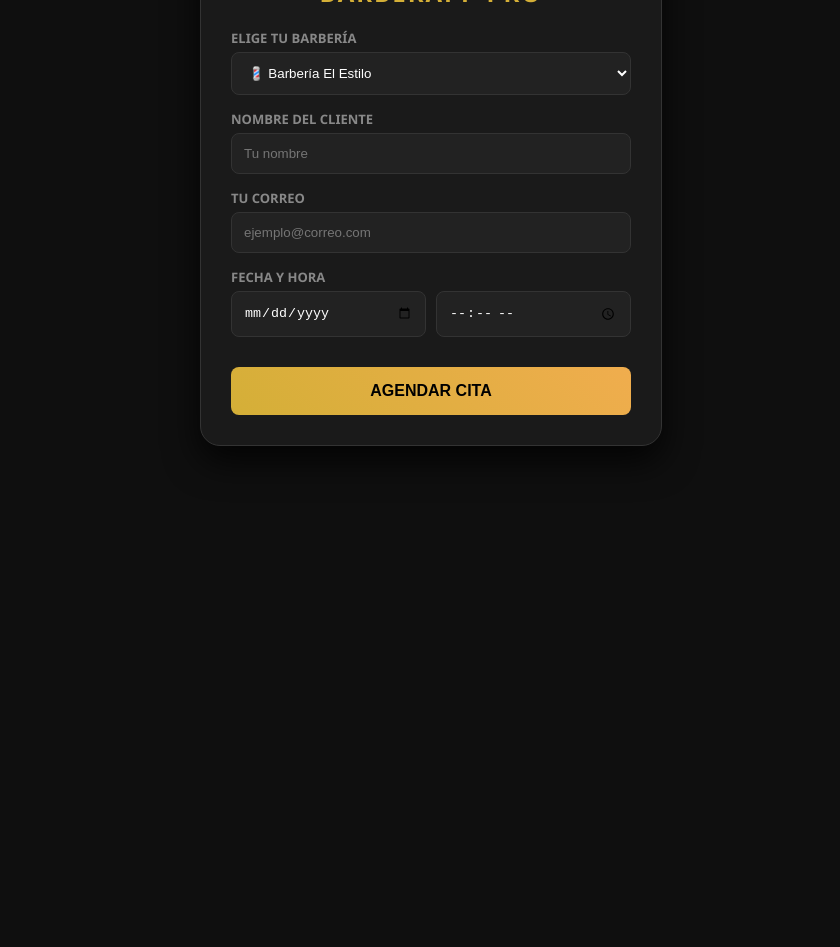
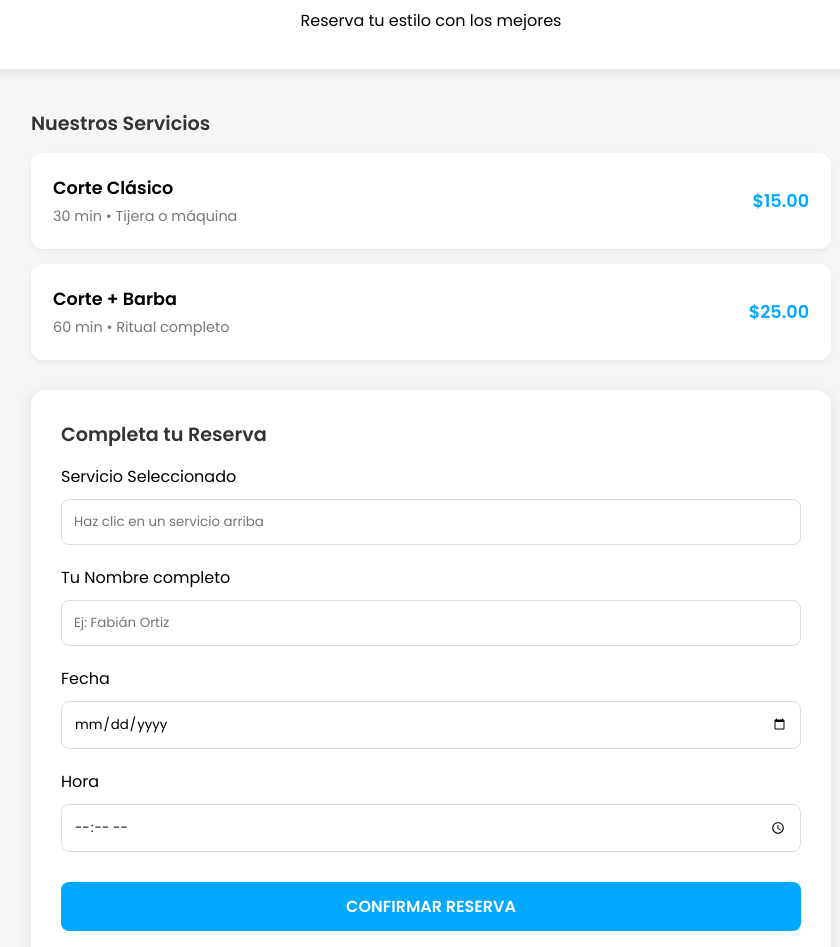
Before and after one commit to fabianortiz350-debug/mis-barberias, a website: page index.html in a window 1280 px wide. Shown: the part 103-1050 px from the top of the page, without its empty margins (209-1049 px from the left). Before the commit the page ends 800 px from the top, so only its background shows below. Drawn offline with Linux system fonts and the light colour scheme.

Commit message:
Update index.html

```diff
--- a/index.html
+++ b/index.html
@@ -3,63 +3,198 @@
 <head>
     <meta charset="UTF-8">
     <meta name="viewport" content="width=device-width, initial-scale=1.0">
-    <title>BarberApp Premium</title>
+    <title>BarberApp Pro | Reservas</title>
+    <link href="https://fonts.googleapis.com/css2?family=Poppins:wght@300;400;600&display=swap" rel="stylesheet">
     <style>
-        body { font-family: 'Segoe UI', sans-serif; background-color: #0f0f0f; color: #e0e0e0; display: flex; justify-content: center; padding: 20px; }
-        .card { background: #1a1a1a; padding: 30px; border-radius: 20px; width: 100%; max-width: 400px; border: 1px solid #333; box-shadow: 0 15px 35px rgba(0,0,0,0.8); }
-        h2 { text-align: center; color: #d4af37; letter-spacing: 2px; text-transform: uppercase; }
-        label { display: block; margin-top: 15px; font-size: 13px; color: #888; text-transform: uppercase; font-weight: bold; }
-        input, select { width: 100%; padding: 12px; margin-top: 5px; border-radius: 8px; border: 1px solid #333; background: #222; color: white; box-sizing: border-box; outline: none; transition: 0.3s; }
-        input:focus, select:focus { border-color: #d4af37; }
-        button { width: 100%; padding: 15px; margin-top: 30px; background: linear-gradient(45deg, #d4af37, #f0ad4e); border: none; border-radius: 8px; font-weight: bold; font-size: 16px; color: #000; cursor: pointer; transition: 0.4s; }
-        button:hover { transform: translateY(-3px); box-shadow: 0 5px 15px rgba(212, 175, 55, 0.4); }
+        :root {
+            --primary: #000000;
+            --accent: #00a8ff; /* Azul estilo Booksy */
+            --bg: #f4f7f6;
+            --white: #ffffff;
+        }
+
+        body {
+            font-family: 'Poppins', sans-serif;
+            background-color: var(--bg);
+            margin: 0;
+            padding: 0;
+        }
+
+        header {
+            background: var(--white);
+            padding: 20px;
+            text-align: center;
+            box-shadow: 0 2px 10px rgba(0,0,0,0.1);
+        }
+
+        .container {
+            max-width: 800px;
+            margin: 20px auto;
+            padding: 20px;
+        }
+
+        .section-title {
+            font-size: 1.2rem;
+            font-weight: 600;
+            margin-bottom: 15px;
+            color: #333;
+        }
+
+        /* Estilo de Tarjetas de Servicio como Booksy */
+        .service-card {
+            background: var(--white);
+            border-radius: 12px;
+            padding: 20px;
+            margin-bottom: 15px;
+            display: flex;
+            justify-content: space-between;
+            align-items: center;
+            box-shadow: 0 2px 5px rgba(0,0,0,0.05);
+            transition: transform 0.2s;
+            border: 2px solid transparent;
+            cursor: pointer;
+        }
+
+        .service-card:hover {
+            border-color: var(--accent);
+            transform: translateY(-2px);
+        }
+
+        .service-info h3 {
+            margin: 0;
+            font-size: 1.1rem;
+        }
+
+        .service-info p {
+            margin: 5px 0 0;
+            color: #777;
+            font-size: 0.9rem;
+        }
+
+        .service-price {
+            font-weight: 600;
+            font-size: 1.1rem;
+            color: var(--accent);
+        }
+
+        /* Formulario */
+        .booking-form {
+            background: var(--white);
+            padding: 30px;
+            border-radius: 15px;
+            margin-top: 30px;
+            box-shadow: 0 4px 15px rgba(0,0,0,0.1);
+        }
+
+        input, select, button {
+            width: 100%;
+            padding: 12px;
+            margin-top: 10px;
+            margin-bottom: 20px;
+            border: 1px solid #ddd;
+            border-radius: 8px;
+            box-sizing: border-box;
+            font-family: inherit;
+        }
+
+        button {
+            background-color: var(--accent);
+            color: white;
+            border: none;
+            font-weight: 600;
+            font-size: 1rem;
+            cursor: pointer;
+            transition: background 0.3s;
+        }
+
+        button:hover {
+            background-color: #0086cc;
+        }
     </style>
 </head>
 <body>
-    <div class="card">
-        <h2>BarberApp Pro</h2>
 
-        <label>Elige tu Barbería</label>
-        <select id="barberia">
-            <option value="fabianortiz350@gmail.com" data-name="Barbería El Estilo">💈 Barbería El Estilo</option>
-            <option value="otro_correo@gmail.com" data-name="Cortes VIP">✂️ Cortes VIP</option>
-        </select>
+<header>
+    <h1>💈 BarberApp Pro</h1>
+    <p>Reserva tu estilo con los mejores</p>
+</header>
 
-        <label>Nombre del Cliente</label>
-        <input type="text" id="nombre" placeholder="Tu nombre">
+<div class="container">
+    <div class="section-title">Nuestros Servicios</div>
 
-        <label>Tu Correo</label>
-        <input type="email" id="email" placeholder="ejemplo@correo.com">
-
-        <label>Fecha y Hora</label>
-        <div style="display: flex; gap: 10px;">
-            <input type="date" id="fecha">
-            <input type="time" id="hora">
+    <div class="service-card" onclick="seleccionarServicio('Corte Clásico', 15)">
+        <div class="service-info">
+            <h3>Corte Clásico</h3>
+            <p>30 min • Tijera o máquina</p>
+        </div>
+        <div class="service-price">$15.00</div>
     </div>
 
-        <button onclick="enviarReserva()">AGENDAR CITA</button>
+    <div class="service-card" onclick="seleccionarServicio('Corte + Barba', 25)">
+        <div class="service-info">
+            <h3>Corte + Barba</h3>
+            <p>60 min • Ritual completo</p>
+        </div>
+        <div class="service-price">$25.00</div>
+    </div>
+
+    <div class="booking-form">
+        <div class="section-title">Completa tu Reserva</div>
+        <form id="reservaForm">
+            <label>Servicio Seleccionado</label>
+            <input type="text" id="servicio" placeholder="Haz clic en un servicio arriba" readonly required>
+
+            <label>Tu Nombre completo</label>
+            <input type="text" id="nombre" placeholder="Ej: Fabián Ortiz" required>
+
+            <label>Fecha</label>
+            <input type="date" id="fecha" required>
+
+            <label>Hora</label>
+            <input type="time" id="hora" required>
+
+            <button type="submit">CONFIRMAR RESERVA</button>
+        </form>
+    </div>
 </div>
 
 <script>
-        async function enviarReserva() {
-            const selector = document.getElementById('barberia');
+    function seleccionarServicio(nombre, precio) {
+        document.getElementById('servicio').value = nombre + " ($" + precio + ")";
+        // Pequeño efecto visual
+        document.getElementById('servicio').style.backgroundColor = "#e1f5fe";
+        setTimeout(() => { document.getElementById('servicio').style.backgroundColor = "white"; }, 500);
+    }
+
+    document.getElementById('reservaForm').onsubmit = async (e) => {
+        e.preventDefault();
+
         const datos = {
-                barberiaNombre: selector.options[selector.selectedIndex].getAttribute('data-name'),
-                barberoEmail: selector.value,
             clienteNombre: document.getElementById('nombre').value,
-                clienteEmail: document.getElementById('email').value,
+            barberiaNombre: document.getElementById('servicio').value,
             fecha: document.getElementById('fecha').value,
-                hora: document.getElementById('hora').value
+            hora: document.getElementById('hora').value,
+            clienteEmail: "cliente@ejemplo.com" // Aquí podrías añadir un campo de email
         };
 
-            const res = await fetch('http://localhost:3000/reservar', {
+        try {
+            const res = await fetch('https://mis-barberias.onrender.com/reservar', {
                 method: 'POST',
                 headers: {'Content-Type': 'application/json'},
                 body: JSON.stringify(datos)
             });
 
-            if(res.ok) alert("¡Cita confirmada! El barbero y tú han sido notificados.");
+            if(res.ok) {
+                alert("¡Cita agendada con éxito! Te esperamos.");
+            } else {
+                alert("Error al agendar. Intenta de nuevo.");
             }
+        } catch (err) {
+            console.error(err);
+            alert("Hubo un problema con la conexión.");
+        }
+    };
 </script>
+
 </body>
 </html>
```
Lines whose indentation alone changed are shown as unchanged.
